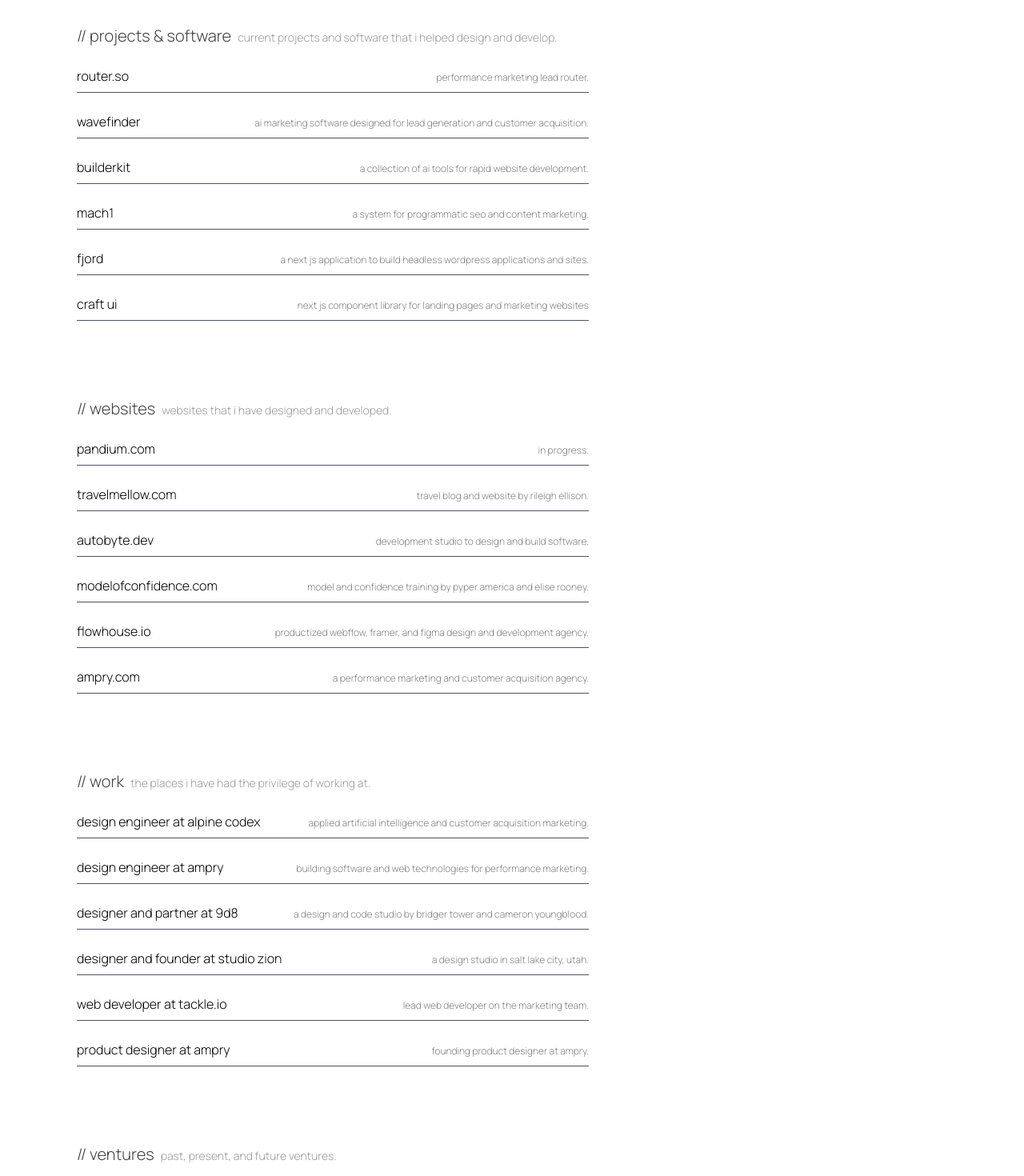
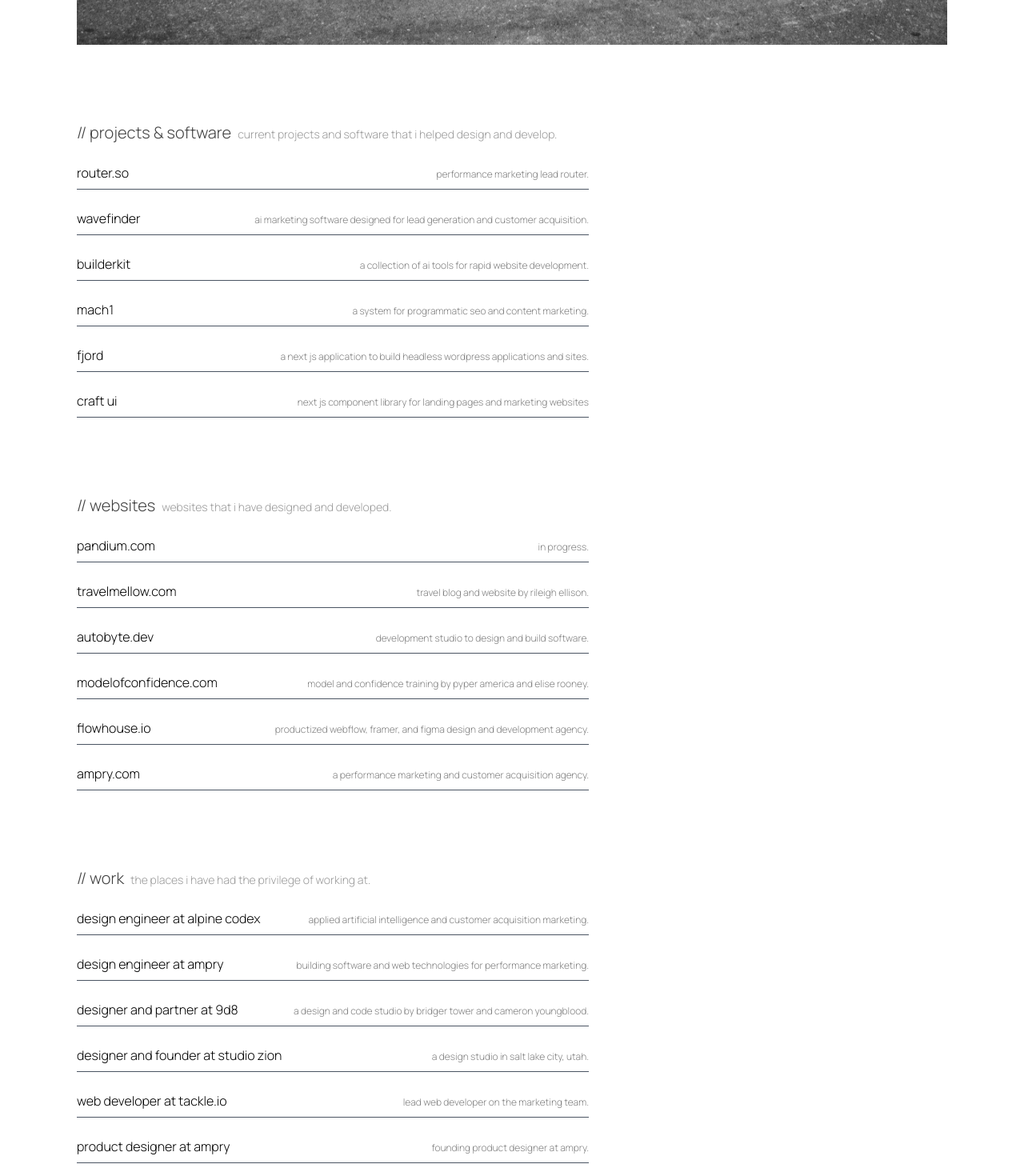
Before and after one commit to brijr/home, a Next.js app: page / in a window 1280 px wide. Shown: the part 1320-2790 px from the top of the page at 80% size. Built offline with nearby package versions, Linux system fonts and the light colour scheme.

Commit message:
move socials to top

```diff
--- a/app/page.js
+++ b/app/page.js
@@ -5,7 +5,7 @@
 import Ventures from "@/config/ventures.json";
 import Works from "@/config/works.json";
 import Me from "@/public/bridger.jpg";
-import Pixel from "@/public/bt.png"
+import Pixel from "@/public/bt.png";
 
 // Component Imports
 import Hero from "@/components/Hero";
@@ -14,113 +14,17 @@
 
 export default function Home() {
   return (
-    <main className="font-light lowercase scroll-smooth">
+    <main className="scroll-smooth font-light lowercase">
       <Hero />
-
-      <Image className="mb-24 hidden md:block" src={Me} alt="pic of me" />
-
-      {/* Software */}
-      <Section>
-        <div className="md:flex gap-2 items-baseline">
-          <h3 className="text-xl opacity-75">{`// `}Projects & Software</h3>
-          <p className="text-sm opacity-40">
-            Current projects and software that I helped design and develop.
-          </p>
-        </div>
-        {Software.map((software, index) => (
-          <a
-            key={index}
-            href={software.liveLink}
-            className="md:flex transition-all md:gap-2 justify-between items-baseline py-2 border-b hover:opacity-50 border-b-gray-600"
-          >
-            <p className="mb-2 md:mb-0" key={index}>
-              {software.title}
-            </p>
-            <p className="text-xs opacity-50 mb-2 md:mb-0">
-              {software.description}
-            </p>
-          </a>
-        ))}
-      </Section>
-
-      {/* Websites */}
-      <Section>
-        <div className="md:flex gap-2 items-baseline">
-          <h3 className="text-xl opacity-75">{`// `}Websites</h3>
-          <p className="text-sm opacity-40">
-            Websites that I have designed and developed.
-          </p>
-        </div>
-        {Websites.map((website, index) => (
-          <a
-            key={index}
-            href={website.liveLink}
-            className="md:flex transition-all md:gap-2 justify-between items-baseline py-2 border-b hover:opacity-50 border-b-gray-600"
-          >
-            <p className="mb-2 md:mb-0" key={index}>
-              {website.title}
-            </p>
-            <p className="text-xs opacity-50 mb-2 md:mb-0">
-              {website.description}
-            </p>
-          </a>
-        ))}
-      </Section>
-
-      {/* Work */}
-      <Section>
-        <div className="md:flex gap-2 items-baseline">
-          <h3 className="text-xl opacity-75">{`// `}Work</h3>
-          <p className="text-sm opacity-40">
-            The places I have had the privilege of working at.
-          </p>
-        </div>
-        {Works.map((work, index) => (
-          <a
-            key={index}
-            href={work.liveLink}
-            className="md:flex transition-all md:gap-2 justify-between items-baseline py-2 border-b hover:opacity-50 border-b-gray-600"
-          >
-            <p className="mb-2 md:mb-0" key={index}>
-              {work.title}
-            </p>
-            <p className="text-xs opacity-50 mb-2 md:mb-0">
-              {work.description}
-            </p>
-          </a>
-        ))}
-      </Section>
-
-      {/* Ventures */}
-      <Section>
-        <div className="md:flex gap-2 items-baseline">
-          <h3 className="text-xl opacity-75">{`// `}Ventures</h3>
-          <p className="text-sm opacity-40">
-            Past, Present, and Future Ventures.
-          </p>
-        </div>
-        {Ventures.map((venture, index) => (
-          <a
-            key={index}
-            href={venture.liveLink}
-            className="md:flex transition-all md:gap-2 justify-between items-baseline py-2 border-b  hover:opacity-50 border-b-gray-600"
-          >
-            <p className="mb-2 md:mb-0">{venture.title}</p>
-            <p className="text-xs opacity-50 mb-2 md:mb-0">
-              {venture.description}
-            </p>
-          </a>
-        ))}
-      </Section>
 
       {/* Socials */}
       <Section>
-        <h3 className="text-xl opacity-75">{`// `}Socials</h3>
+        <h3 className="sr-only text-xl opacity-75">{`// `}Socials</h3>
         <div className="flex flex-wrap gap-2">
           {Socials.map((social, index) => (
             <a
               key={index}
-              className="transition-all border-b border-black dark:border-white hover:pb-1 hover:-mt-1 hover:border-purple-500"
+              className="border-b border-black transition-all hover:-mt-1 hover:border-purple-500 hover:pb-1 dark:border-white"
               href={social.url}
               target="_blank"
               rel="nopener noreferrer"
@@ -131,6 +35,102 @@
         </div>
       </Section>
 
+      <Image className="mb-24 hidden md:block" src={Me} alt="pic of me" />
+
+      {/* Software */}
+      <Section>
+        <div className="items-baseline gap-2 md:flex">
+          <h3 className="text-xl opacity-75">{`// `}Projects & Software</h3>
+          <p className="text-sm opacity-40">
+            Current projects and software that I helped design and develop.
+          </p>
+        </div>
+        {Software.map((software, index) => (
+          <a
+            key={index}
+            href={software.liveLink}
+            className="items-baseline justify-between border-b border-b-gray-600 py-2 transition-all hover:opacity-50 md:flex md:gap-2"
+          >
+            <p className="mb-2 md:mb-0" key={index}>
+              {software.title}
+            </p>
+            <p className="mb-2 text-xs opacity-50 md:mb-0">
+              {software.description}
+            </p>
+          </a>
+        ))}
+      </Section>
+
+      {/* Websites */}
+      <Section>
+        <div className="items-baseline gap-2 md:flex">
+          <h3 className="text-xl opacity-75">{`// `}Websites</h3>
+          <p className="text-sm opacity-40">
+            Websites that I have designed and developed.
+          </p>
+        </div>
+        {Websites.map((website, index) => (
+          <a
+            key={index}
+            href={website.liveLink}
+            className="items-baseline justify-between border-b border-b-gray-600 py-2 transition-all hover:opacity-50 md:flex md:gap-2"
+          >
+            <p className="mb-2 md:mb-0" key={index}>
+              {website.title}
+            </p>
+            <p className="mb-2 text-xs opacity-50 md:mb-0">
+              {website.description}
+            </p>
+          </a>
+        ))}
+      </Section>
+
+      {/* Work */}
+      <Section>
+        <div className="items-baseline gap-2 md:flex">
+          <h3 className="text-xl opacity-75">{`// `}Work</h3>
+          <p className="text-sm opacity-40">
+            The places I have had the privilege of working at.
+          </p>
+        </div>
+        {Works.map((work, index) => (
+          <a
+            key={index}
+            href={work.liveLink}
+            className="items-baseline justify-between border-b border-b-gray-600 py-2 transition-all hover:opacity-50 md:flex md:gap-2"
+          >
+            <p className="mb-2 md:mb-0" key={index}>
+              {work.title}
+            </p>
+            <p className="mb-2 text-xs opacity-50 md:mb-0">
+              {work.description}
+            </p>
+          </a>
+        ))}
+      </Section>
+
+      {/* Ventures */}
+      <Section>
+        <div className="items-baseline gap-2 md:flex">
+          <h3 className="text-xl opacity-75">{`// `}Ventures</h3>
+          <p className="text-sm opacity-40">
+            Past, Present, and Future Ventures.
+          </p>
+        </div>
+        {Ventures.map((venture, index) => (
+          <a
+            key={index}
+            href={venture.liveLink}
+            className="items-baseline justify-between border-b border-b-gray-600 py-2 transition-all hover:opacity-50  md:flex md:gap-2"
+          >
+            <p className="mb-2 md:mb-0">{venture.title}</p>
+            <p className="mb-2 text-xs opacity-50 md:mb-0">
+              {venture.description}
+            </p>
+          </a>
+        ))}
+      </Section>
+
       {/* Footer */}
       <Section>
         <footer>
@@ -139,12 +139,15 @@
           </p>
           <p className="text-sm">
             . Created by{" "}
-            <a className="hover:opacity-50 border-b border-purple-500" href="https://github.com/brijr/home">
+            <a
+              className="border-b border-purple-500 hover:opacity-50"
+              href="https://github.com/brijr/home"
+            >
               Bridger Tower
             </a>
             . All rights reserved.
           </p>
-          <Image src={Pixel} alt="pixel image of me" className="w-24 mt-8" />
+          <Image src={Pixel} alt="pixel image of me" className="mt-8 w-24" />
         </footer>
       </Section>
     </main>
--- a/components/Hero.jsx
+++ b/components/Hero.jsx
@@ -5,12 +5,12 @@
   return (
     <Section className="">
       <h1 className="sr-only">Bridger Tower | Designer and Developer</h1>
-      <p className="text-6xl h-36 md:h-96 md:text-9xl flex md:w-screen lowercase text-black dark:text-white transition-all group">
+      <p className="group flex h-36 text-6xl lowercase text-black transition-all dark:text-white md:h-96 md:w-screen md:text-9xl">
         <span className="inline group-hover:hidden">Bridger Tower</span>{" "}
         <span className="hidden group-hover:inline">bridger.to</span>
         <span className=" block md:inline">
           <Image
-            className="md:w-16 md:ml-2 w-8 spin"
+            className="spin w-8 md:ml-2 md:w-16"
             width={100}
             height={100}
             src="/x.svg"
@@ -19,13 +19,27 @@
         </span>
       </p>
       <h2 className="text-xl">
-        Designer, Developer, and Marketer from Salt Lake City, UT. Crafting software and
-        websites. Using Next.js, Figma, Tailwind CSS, Typscript, Webflow, Wordpress, Framer, Laravel, and
-        more.
+        Designer, Developer, and Marketer from Salt Lake City, UT. Crafting
+        software and websites. Using Next.js, Figma, Tailwind CSS, Typscript,
+        Webflow, Wordpress, Framer, Laravel, and more.
       </h2>
       <h3>
         As a creative technologist, I combine my passion for design and code to
-        create <a className="border-b border-purple-500" href="https://design.bridger.to">timeless brands</a>, comprehensive design systems, <a className="border-b border-purple-500" href="https://product.bridger.to">impactful digital products</a>, and captivating websites.
+        create{" "}
+        <a
+          className="border-b border-purple-500"
+          href="https://design.bridger.to"
+        >
+          timeless brands
+        </a>
+        , comprehensive design systems,{" "}
+        <a
+          className="border-b border-purple-500"
+          href="https://product.bridger.to"
+        >
+          impactful digital products
+        </a>
+        , and captivating websites.
       </h3>
     </Section>
   );
--- a/components/Section.jsx
+++ b/components/Section.jsx
@@ -1,6 +1,8 @@
 const Section = ({ children, className = "" }) => {
   return (
-    <section className={`mb-24 max-w-screen-sm flex flex-col gap-4 ${className}`}>
+    <section
+      className={`mb-24 flex max-w-screen-sm flex-col gap-4 ${className}`}
+    >
       {children}
     </section>
   );
```
Also changed, not shown: package.json (+4 -4 lines), 1 other file (tests, documents, lock files or other folders).
